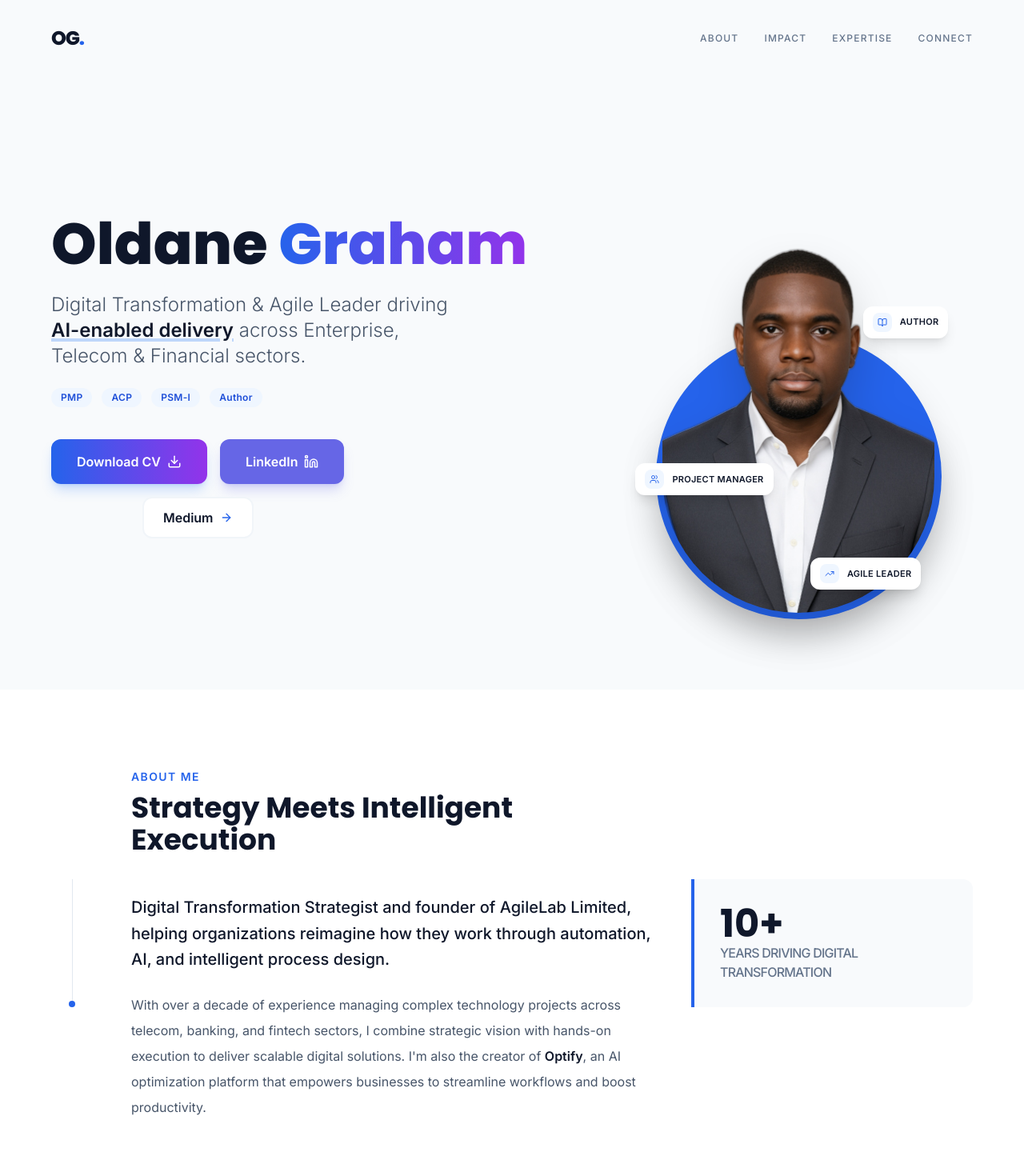
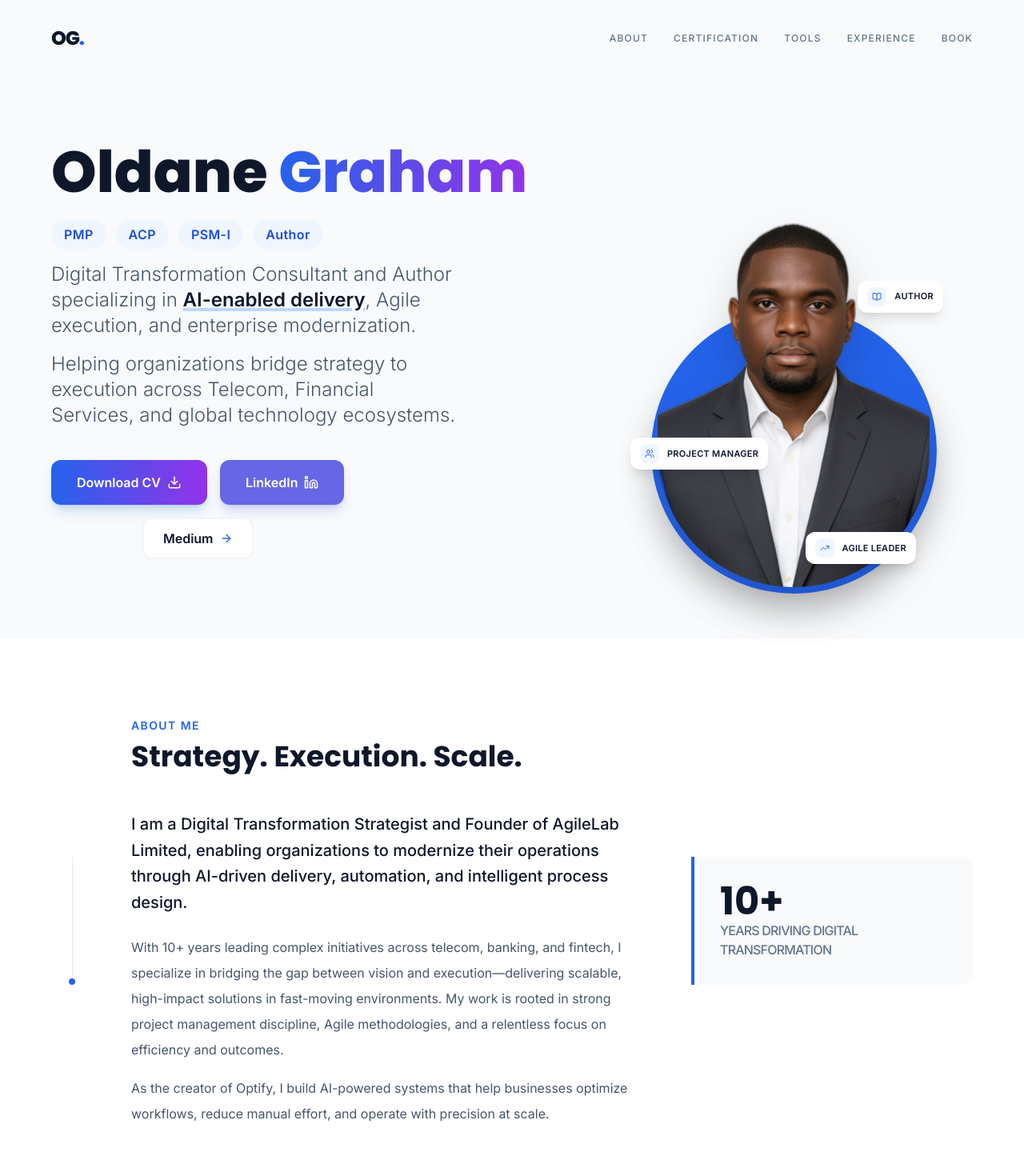
Before and after one commit to vashonai/OldaneGraham.com, a React (Vite) app: page / in a window 1280 px wide. Shown: the top 1470 px of the page at 80% size. Built offline with nearby package versions, Linux system fonts and the light colour scheme.

Commit message:
feat: initialize personal portfolio application with landing page and branding assets

```diff
--- a/src/App.jsx
+++ b/src/App.jsx
@@ -44,7 +44,7 @@ const Navbar = () => (
       OG<span className="text-blue-600">.</span>
     </div>
     <div className="hidden md:flex space-x-8 font-medium text-xs uppercase tracking-widest text-slate-500">
-      {["About", "Impact", "Expertise", "Connect"].map((item) => (
+      {["About", "Certification", "Tools", "Experience", "Book"].map((item) => (
         <a
           key={item}
           href={`#${item.toLowerCase()}`}
@@ -58,7 +58,7 @@ const Navbar = () => (
 );
 
 const Hero = () => (
-  <section className="max-w-[1200px] mx-auto px-6 pt-12 pb-24 md:pt-20 flex flex-col md:flex-row items-center gap-16 relative">
+  <section className="max-w-[1200px] mx-auto px-6 pt-8 pb-16 md:pt-12 flex flex-col md:flex-row items-center gap-8 relative">
     {/* Abstract Background Shape */}
     <div className="absolute -top-20 -left-20 w-80 h-80 bg-blue-100 rounded-full blur-3xl opacity-40 -z-10" />
 
@@ -74,34 +74,39 @@ const Hero = () => (
         </span>
       </motion.h1>
 
-      <motion.p
+      <motion.div
         initial={{ opacity: 0, y: 20 }}
         animate={{ opacity: 1, y: 0 }}
         transition={{ delay: 0.1 }}
-        className="text-xl md:text-2xl font-light text-slate-600 mt-6 max-w-lg leading-relaxed"
-      >
-        Digital Transformation & Agile Leader driving{" "}
-        <span className="font-semibold text-navy underline decoration-blue-500/30 decoration-4">
-          AI-enabled delivery
-        </span>{" "}
-        across Enterprise, Telecom & Financial sectors.
-      </motion.p>
-
-      <motion.div
-        initial={{ opacity: 0, y: 20 }}
-        animate={{ opacity: 1, y: 0 }}
-        transition={{ delay: 0.15 }}
-        className="flex flex-wrap gap-3 mt-6"
+        className="flex flex-wrap gap-3 mt-6 mb-4"
       >
         {["PMP", "ACP", "PSM-I", "Author"].map((badge) => (
           <span
             key={badge}
-            className="px-3 py-1 bg-blue-50 text-blue-700 text-xs font-semibold rounded-full tracking-wide"
+            className="px-4 py-1.5 bg-blue-50 text-blue-700 text-sm md:text-base font-bold rounded-full tracking-wide"
           >
             {badge}
           </span>
         ))}
       </motion.div>
+
+      <motion.p
+        initial={{ opacity: 0, y: 20 }}
+        animate={{ opacity: 1, y: 0 }}
+        transition={{ delay: 0.15 }}
+        className="text-xl md:text-2xl font-light text-slate-600 max-w-lg leading-relaxed space-y-4"
+      >
+        <span className="block">
+          Digital Transformation Consultant and Author specializing in{" "}
+          <span className="font-semibold text-navy underline decoration-blue-500/30 decoration-4">
+            AI-enabled delivery
+          </span>
+          , Agile execution, and enterprise modernization.
+        </span>
+        <span className="block">
+          Helping organizations bridge strategy to execution across Telecom, Financial Services, and global technology ecosystems.
+        </span>
+      </motion.p>
 
       <motion.div
         initial={{ opacity: 0, y: 20 }}
@@ -218,22 +223,19 @@ const About = () => (
 
       <div className="md:col-span-7">
         <SectionTitle subtitle="About Me">
-          Strategy Meets Intelligent Execution
+          Strategy. Execution. Scale.
         </SectionTitle>
         <p className="text-xl font-medium leading-relaxed text-navy mb-6">
-          Digital Transformation Strategist and founder of AgileLab Limited,
-          helping organizations reimagine how they work through automation, AI,
-          and intelligent process design.
+          I am a Digital Transformation Strategist and Founder of AgileLab Limited, enabling organizations to modernize their operations through AI-driven delivery, automation, and intelligent process design.
         </p>
-        <p className="text-slate-600 leading-loose">
-          With over a decade of experience managing complex technology projects
-          across telecom, banking, and fintech sectors, I combine strategic
-          vision with hands-on execution to deliver scalable digital solutions.
-          I'm also the creator of{" "}
-          <span className="font-semibold text-navy">Optify</span>, an AI
-          optimization platform that empowers businesses to streamline workflows
-          and boost productivity.
-        </p>
+        <div className="text-slate-600 leading-loose space-y-4">
+          <p>
+            With 10+ years leading complex initiatives across telecom, banking, and fintech, I specialize in bridging the gap between vision and execution—delivering scalable, high-impact solutions in fast-moving environments. My work is rooted in strong project management discipline, Agile methodologies, and a relentless focus on efficiency and outcomes.
+          </p>
+          <p>
+            As the creator of Optify, I build AI-powered systems that help businesses optimize workflows, reduce manual effort, and operate with precision at scale.
+          </p>
+        </div>
       </div>
 
       <div className="md:col-span-4 relative">
@@ -254,18 +256,47 @@ const Achievements = () => {
   const items = [
     {
       icon: <Cpu />,
-      title: "Optify Platform",
-      desc: "Created an AI optimization platform that empowers businesses to streamline workflows and boost productivity at scale.",
+      title: "Optify Platform – AI-Powered Workflow Optimization",
+      desc: (
+        <div className="space-y-4">
+          <p>Designed and built Optify, an AI-driven optimization platform that enables businesses to streamline workflows, eliminate manual processes, and scale productivity with precision.</p>
+          <p>Leveraging platforms like Make.com and n8n, I architect end-to-end intelligent workflows tailored to each organization&apos;s operations—transforming fragmented processes into seamless, automated systems.</p>
+          <p>From process mapping to deployment, Optify empowers businesses to automate, scale, and innovate with confidence.</p>
+        </div>
+      ),
     },
     {
-      icon: <Globe />,
-      title: "AgileLab Limited",
-      desc: "Founded AgileLab Limited to help organizations reimagine how they work through automation, AI, and intelligent process design.",
+      image: "/Agile-Lab-Logo-01.png",
+      title: "AgileLab – Global Consulting & Delivery Excellence",
+      desc: (
+        <div className="space-y-4">
+          <p>As Founder of AgileLab Limited, I have led consulting engagements across LATAM, the US, Canada, and the Caribbean—delivering enterprise-grade solutions across telecom, fintech, and digital platforms.</p>
+          <p>AgileLab operates at the intersection of strategy, execution, and talent, providing:</p>
+          <ul className="list-disc pl-5 space-y-1">
+            <li>End-to-end project delivery for complex digital initiatives</li>
+            <li>Agile team leadership and transformation</li>
+            <li>Staff augmentation with high-performing technical and product teams</li>
+          </ul>
+          <p className="font-medium text-navy">The focus is simple: build strong teams, deliver consistently, and scale intelligently across markets.</p>
+        </div>
+      ),
     },
     {
       icon: <TrendingUp />,
-      title: "Enterprise Delivery",
-      desc: "Drove AI-enabled delivery across telecom, banking, and fintech sectors, transforming complex technology projects into scalable solutions.",
+      title: "AI-Driven Software Platform Development",
+      desc: (
+        <div className="space-y-4">
+          <p>Led the development of rapid, scalable digital solutions across web and mobile platforms by integrating AI into the core of product delivery.</p>
+          <p>From concept to production, I design and deliver systems across industries including:</p>
+          <ul className="list-disc pl-5 space-y-1">
+            <li>Supply Chain</li>
+            <li>Banking & Fintech</li>
+            <li>HealthTech</li>
+            <li>Enterprise Platforms</li>
+          </ul>
+          <p>By leveraging modern AI tooling and flexible tech stacks, I enable organizations to build faster, adapt quicker, and operate smarter—without being constrained by traditional development cycles.</p>
+        </div>
+      ),
     },
   ];
 
@@ -315,8 +346,8 @@ const Achievements = () => {
   ];
 
   return (
-    <section id="impact" className="py-24 max-w-[1200px] mx-auto px-6">
-      <div className="mb-24">
+    <section className="py-24 max-w-[1200px] mx-auto px-6">
+      <div id="certification" className="mb-24 scroll-mt-24">
         <SectionTitle subtitle="Credentials">
           Certifications & Credentials
         </SectionTitle>
@@ -373,24 +404,31 @@ const Achievements = () => {
         </motion.div>
       </div>
 
-      <div>
-        <SectionTitle subtitle="Impact">Key Achievements</SectionTitle>
-        <div className="grid md:grid-cols-3 gap-8">
+      <div id="experience" className="scroll-mt-24">
+        <SectionTitle subtitle="Experience">Key Achievements</SectionTitle>
+        <p className="text-xl md:text-2xl text-slate-600 font-light mb-12 max-w-4xl leading-relaxed">
+          Across every initiative, the mission remains consistent: turn complexity into clarity, and ideas into scalable execution.
+        </p>
+        <div className="grid lg:grid-cols-3 gap-8">
           {items.map((item, idx) => (
             <motion.div
               key={idx}
               whileHover={{ y: -10 }}
-              className="group p-8 bg-white rounded-xl shadow-sm border-t-4 border-slate-100 hover:border-blue-600 transition-all duration-300 shadow-slate-200/50"
+              className="group p-8 bg-white rounded-xl shadow-sm border-t-4 border-slate-100 hover:border-blue-600 transition-all duration-300 shadow-slate-200/50 flex flex-col"
             >
-              <div className="text-blue-600 mb-6 transition-transform group-hover:scale-110 duration-300">
-                {React.cloneElement(item.icon, { size: 32 })}
+              <div className="text-blue-600 mb-6 transition-transform group-hover:scale-110 duration-300 max-h-12 w-auto">
+                {item.image ? (
+                  <img src={item.image} alt={item.title} className="h-10 w-auto object-contain" />
+                ) : (
+                  item.icon && React.cloneElement(item.icon, { size: 32 })
+                )}
               </div>
-              <h3 className="text-xl font-display font-bold mb-3 text-navy">
+              <h3 className="text-xl font-display font-bold mb-5 text-navy leading-snug">
                 {item.title}
               </h3>
-              <p className="text-slate-600 text-sm leading-relaxed">
+              <div className="text-slate-600 text-sm leading-relaxed flex-1">
                 {item.desc}
-              </p>
+              </div>
             </motion.div>
           ))}
         </div>
```
Also changed, not shown: public/Agile-Lab-Logo-01.png (added).
